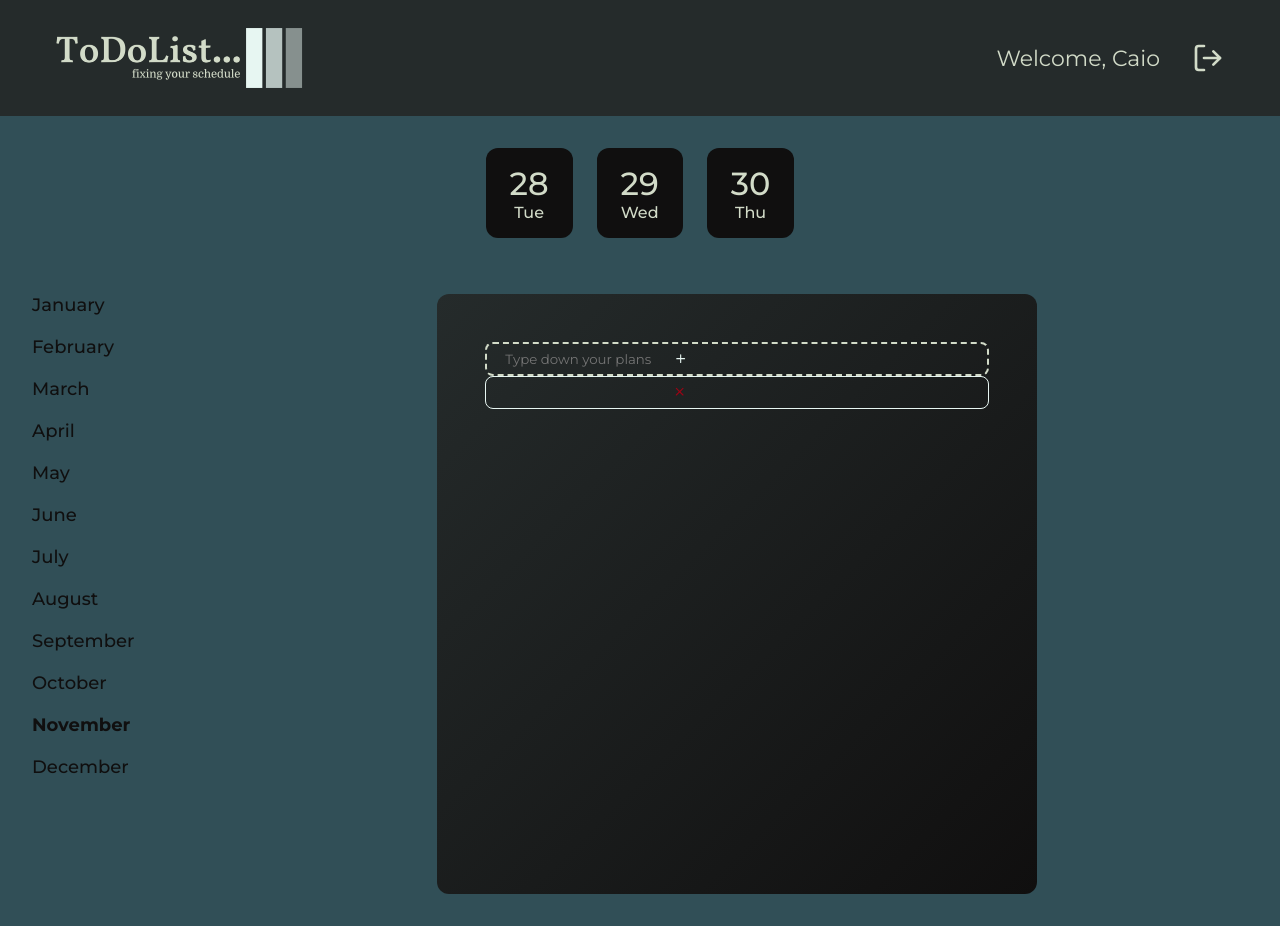
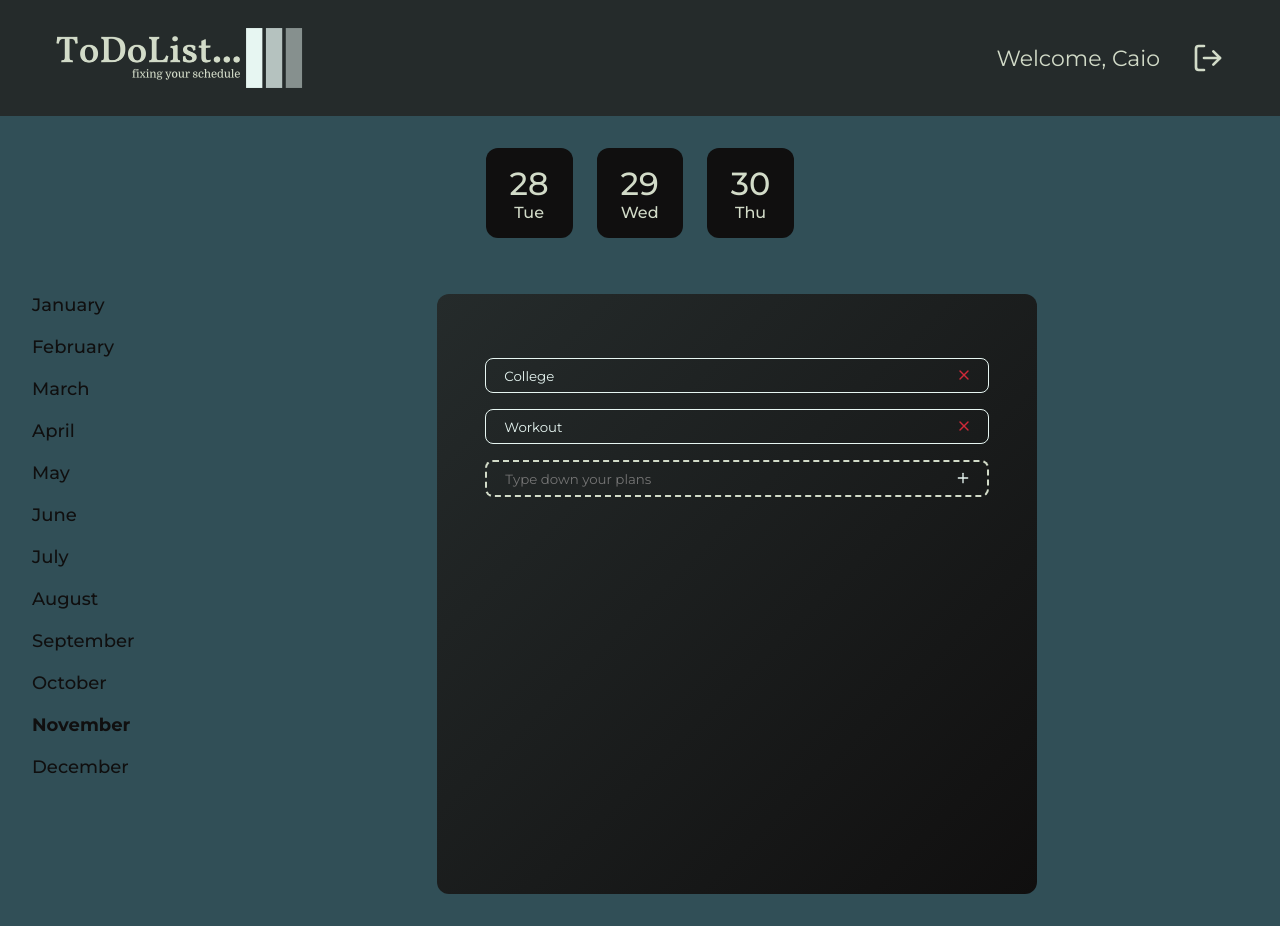
Before and after one commit to Caioscg/ToDoList..., a React (Vite) app: page / in a window 1280 px wide. Built offline with nearby package versions, Linux system fonts and the light colour scheme.

Commit message:
tasks done

```diff
--- a/src/components/AddTask/index.jsx
+++ b/src/components/AddTask/index.jsx
@@ -17,7 +17,7 @@ export function AddTask({isNew = false, value, onClick, ...rest}) {
                 onClick={onClick}
                 className={isNew ? 'button-add' : 'button-delete'}
             >
-                { isNew ? <FiPlus /> : <FiX /> }
+                { isNew ? <FiPlus size={16}/> : <FiX size={16}/> }
             </button>
         </Container>
     )
--- a/src/components/AddTask/styles.js
+++ b/src/components/AddTask/styles.js
@@ -15,6 +15,7 @@ export const Container = styled.div`
     line-height: 100%;
 
     padding: 6px 16px;
+    margin-top: 16px;
 
     > button {
         border: none;
@@ -38,6 +39,7 @@ export const Container = styled.div`
         min-width: fit-content;
 
         padding-left: 2px;
+        width: 100%;
     }
 
     .input-new {
--- a/src/pages/Home/index.jsx
+++ b/src/pages/Home/index.jsx
@@ -56,8 +56,9 @@ export function Home() {
                     </div>
 
                     <Schedule>
+                        <AddTask placeholder="" value="College"/>
+                        <AddTask placeholder="" value="Workout"/>
                         <AddTask placeholder="Type down your plans" isNew/>
-                        <AddTask placeholder=""/>
                     </Schedule>
                 </div>
             </main>
--- a/src/styles/theme.js
+++ b/src/styles/theme.js
@@ -14,8 +14,8 @@ export default {
         BLUE_300: "#90A8AB",
         OLD_BLUE: "#395B64",
 
-        RED_100: "#9C0415",
-        RED_200: "#750310",
+        RED_100: "#CF2938",
+        RED_200: "#9C0415",
 
     }
 }
```
